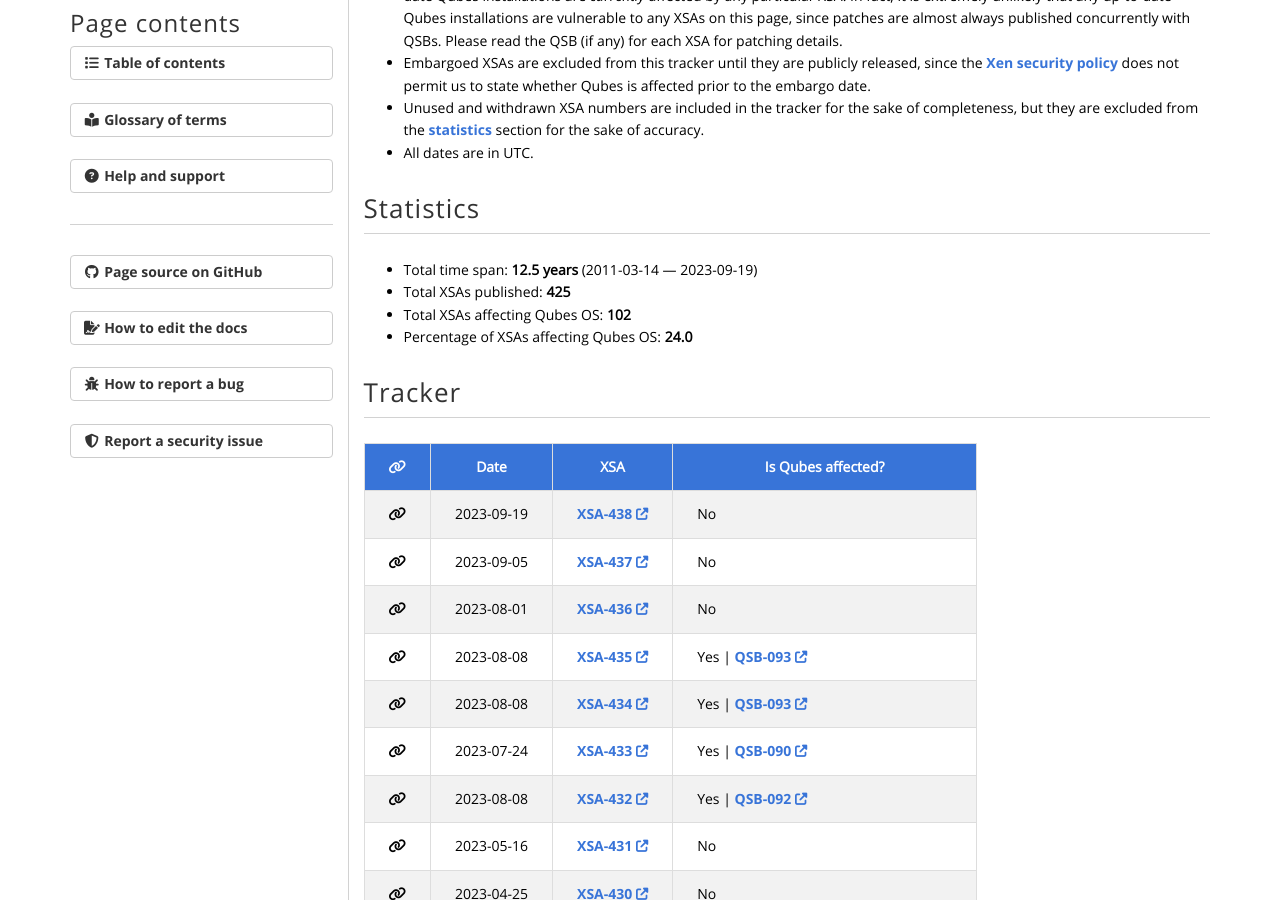
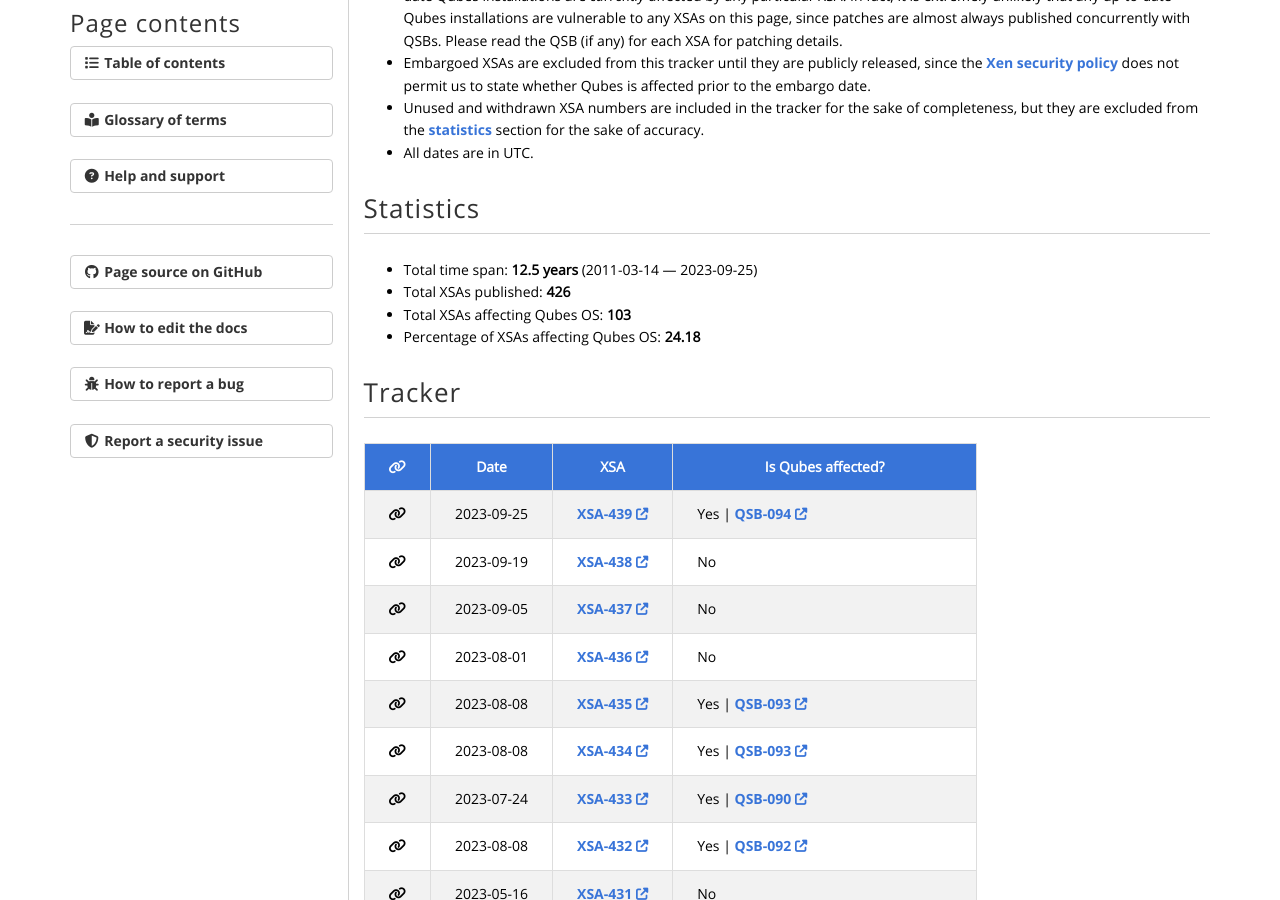
Before and after one commit to QubesOS/qubesos.github.io, a Jekyll site: the page built from pages/xsa.md, in a window 1280 px wide and 900 px high, scrolled down 657 px. Built offline with Jekyll 4.4.1, drawn with Linux system fonts in a browser that asks for light colours; some web fonts are replaced.

Commit message:
Add XSA-439

```diff
--- a/_data/sec-xsa.yml
+++ b/_data/sec-xsa.yml
@@ -1846,3 +1846,8 @@
 - xsa: 438
   date: 2023-09-19
   affected: no
+
+- xsa: 439
+  date: 2023-09-25
+  affected: yes
+  qsb: 094-2023
```
